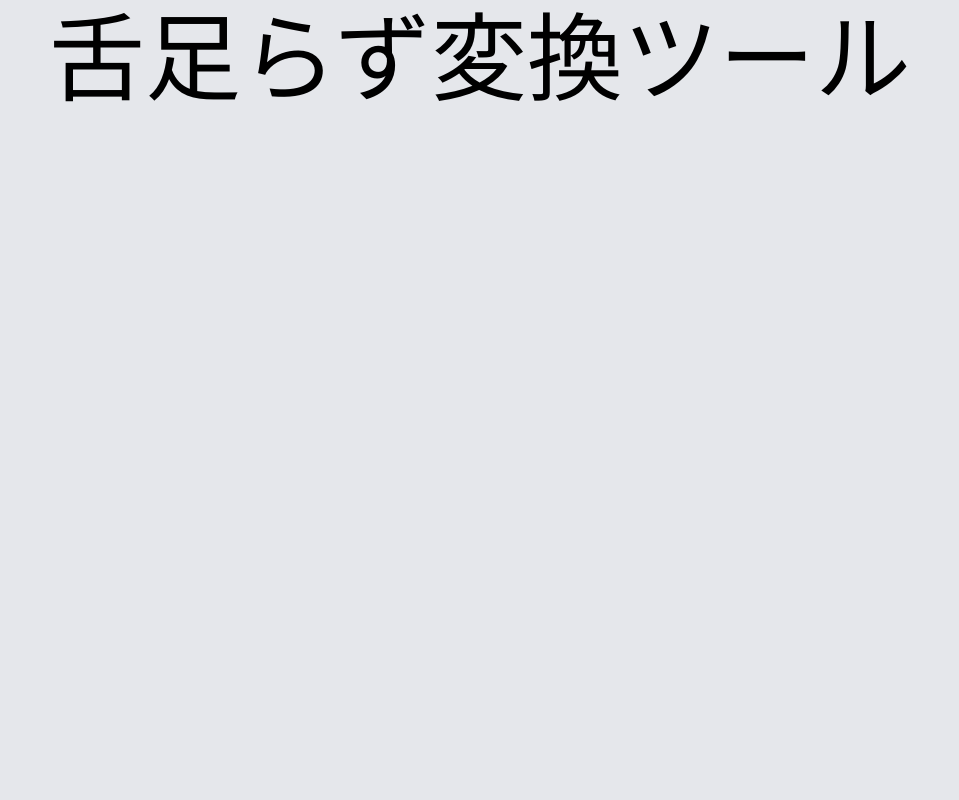
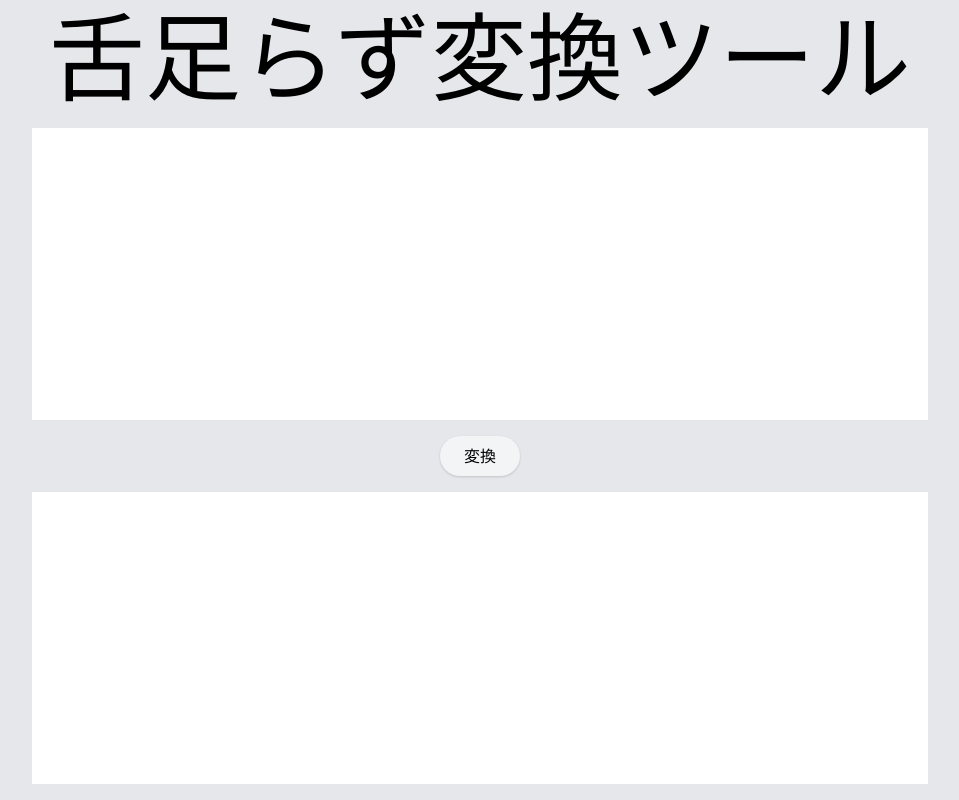
Before and after one commit to m19e/lisping-converter, a React (Create React App) app: page / in a window 1280 px wide. Shown: the whole page, without its empty margins (160-1119 px from the left). Built offline with nearby package versions, Linux system fonts and the light colour scheme.

Commit message:
Load converter

```diff
--- a/src/App.tsx
+++ b/src/App.tsx
@@ -1,4 +1,5 @@
 import React from "react";
+import Converter from "./components/Converter";
 
 export default function App() {
     return (
@@ -6,6 +7,7 @@ export default function App() {
             <div className="flex justify-center items-center">
                 <h1 className="m-2 text-4xl sm:text-5xl md:text-6xl lg:text-7xl xl:text-8xl">舌足らず変換ツール</h1>
             </div>
+            <Converter />
         </div>
     );
 }
```
